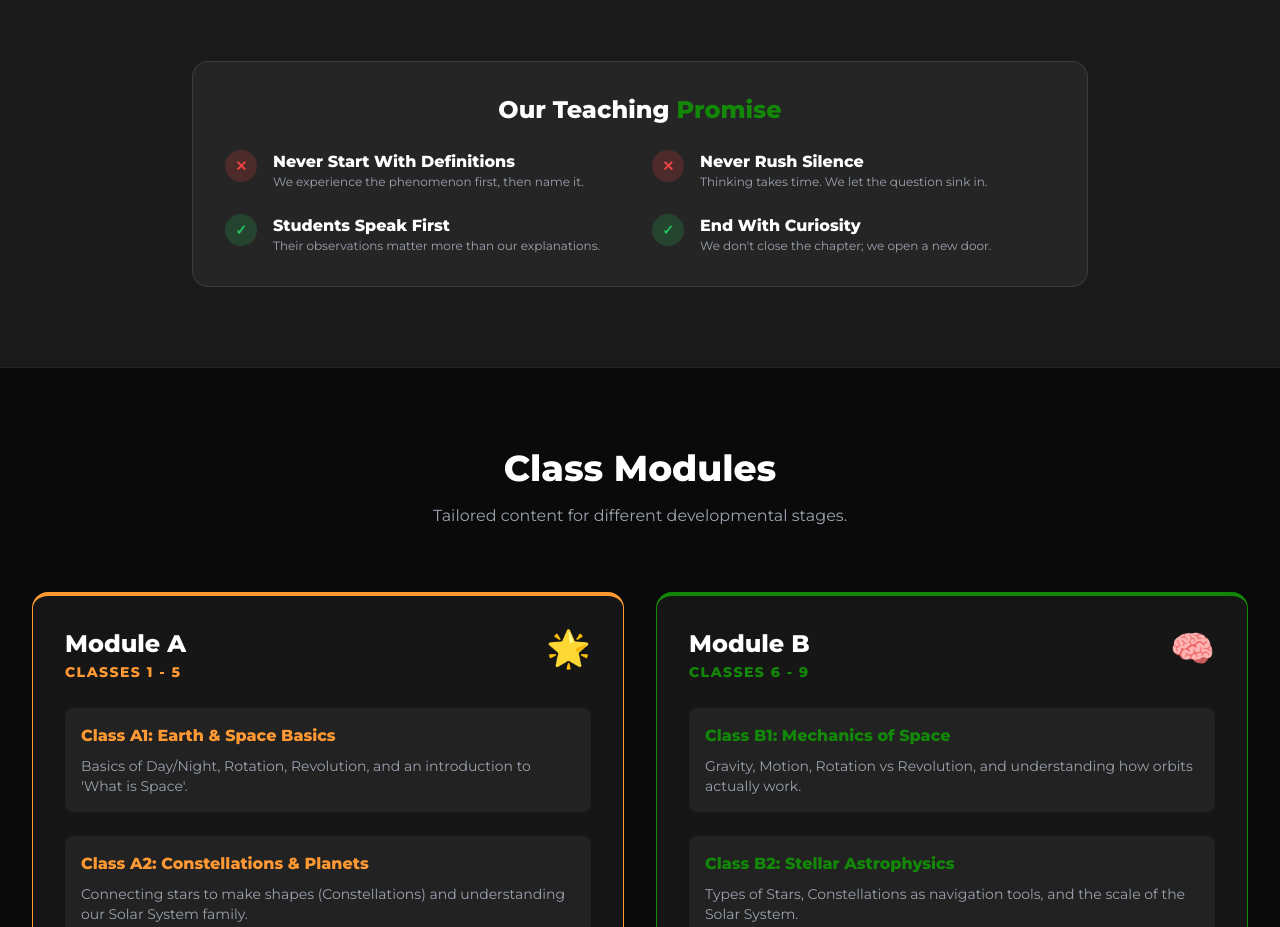
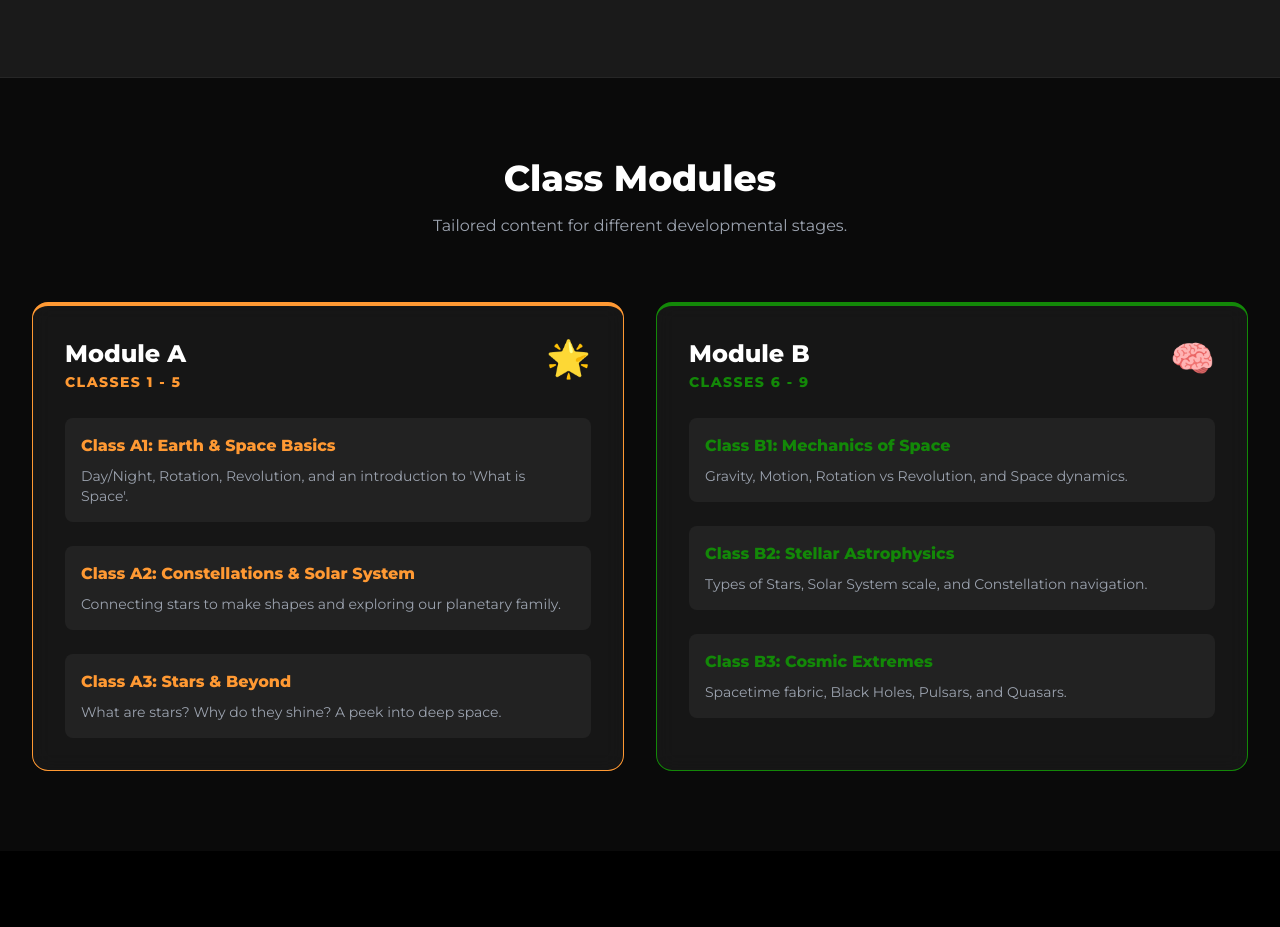
Before and after one commit to aboylostinthecosmos/projectpratyaksh, a plain HTML site: page index.html in a window 1280 px wide. Shown: the part 1794-2721 px from the top of the page. Drawn offline with nearby package versions, Linux system fonts and the light colour scheme; a web font is replaced by a local one.

Commit message:
Update logo source and refine class descriptions
Updated logo image source and modified class descriptions for clarity. Removed teaching rules section.

```diff
--- a/index.html
+++ b/index.html
@@ -63,7 +63,8 @@
                 <!-- Logo -->
                 <div class="flex items-center gap-3">
                     <div class="w-8 h-8 rounded-full bg-gradient-to-br from-pratyakshOrange to-pratyakshGreen flex items-center justify-center font-bold text-xs overflow-hidden">
-                        <img src="logo.jpg" alt="PP" class="w-full h-full object-cover opacity-90" onerror="this.style.display='none';this.parentElement.innerHTML='PP'">
+                        <!-- UPDATED: Now looks for logo.png -->
+                        <img src="logo.png" alt="PP" class="w-full h-full object-cover opacity-90" onerror="this.style.display='none';this.parentElement.innerHTML='PP'">
                     </div>
                     <span class="font-bold text-xl tracking-wider">PROJECT <span class="text-pratyakshOrange">PRATYAKSH</span></span>
                 </div>
@@ -190,7 +191,7 @@
             </p>
 
             <!-- The 5 Steps -->
-            <div class="grid md:grid-cols-5 gap-10 md:gap-6 max-w-6xl mx-auto mb-16">
+            <div class="grid md:grid-cols-5 gap-10 md:gap-6 max-w-6xl mx-auto">
                 <div class="flow-step glass-card p-6 rounded-xl">
                     <div class="text-3xl mb-3">🎣</div>
                     <h3 class="font-bold text-pratyakshOrange">1. The Spark</h3>
@@ -217,45 +218,10 @@
                     <p class="text-xs text-gray-400 mt-2">We end with an open question to keep them thinking at home.</p>
                 </div>
             </div>
-
-            <!-- Teaching Rules (Added from your PDF) -->
-            <div class="glass-card max-w-4xl mx-auto p-8 rounded-2xl border border-white/10">
-                <h3 class="text-2xl font-bold mb-6">Our Teaching <span class="text-pratyakshGreen">Promise</span></h3>
-                <div class="grid md:grid-cols-2 gap-6 text-left">
-                    <div class="flex items-start gap-4">
-                        <div class="w-8 h-8 rounded-full bg-red-500/20 text-red-500 flex items-center justify-center font-bold text-sm shrink-0">✕</div>
-                        <div>
-                            <p class="font-bold text-white">Never Start With Definitions</p>
-                            <p class="text-xs text-gray-400">We experience the phenomenon first, then name it.</p>
-                        </div>
-                    </div>
-                    <div class="flex items-start gap-4">
-                        <div class="w-8 h-8 rounded-full bg-red-500/20 text-red-500 flex items-center justify-center font-bold text-sm shrink-0">✕</div>
-                        <div>
-                            <p class="font-bold text-white">Never Rush Silence</p>
-                            <p class="text-xs text-gray-400">Thinking takes time. We let the question sink in.</p>
-                        </div>
-                    </div>
-                    <div class="flex items-start gap-4">
-                        <div class="w-8 h-8 rounded-full bg-green-500/20 text-green-500 flex items-center justify-center font-bold text-sm shrink-0">✓</div>
-                        <div>
-                            <p class="font-bold text-white">Students Speak First</p>
-                            <p class="text-xs text-gray-400">Their observations matter more than our explanations.</p>
-                        </div>
-                    </div>
-                    <div class="flex items-start gap-4">
-                        <div class="w-8 h-8 rounded-full bg-green-500/20 text-green-500 flex items-center justify-center font-bold text-sm shrink-0">✓</div>
-                        <div>
-                            <p class="font-bold text-white">End With Curiosity</p>
-                            <p class="text-xs text-gray-400">We don't close the chapter; we open a new door.</p>
-                        </div>
-                    </div>
-                </div>
-            </div>
         </div>
     </section>
 
-    <!-- Syllabus Section -->
+    <!-- Syllabus Section (Matches Your Document) -->
     <section id="programs" class="py-20 bg-spaceBlack relative">
         <div class="max-w-7xl mx-auto px-4 sm:px-6 lg:px-8">
             <div class="text-center mb-16">
@@ -278,15 +244,15 @@
                     <div class="space-y-6">
                         <div class="bg-white/5 p-4 rounded-lg">
                             <h4 class="font-bold text-pratyakshOrange">Class A1: Earth & Space Basics</h4>
-                            <p class="text-sm text-gray-400 mt-2">Basics of Day/Night, Rotation, Revolution, and an introduction to 'What is Space'.</p>
+                            <p class="text-sm text-gray-400 mt-2">Day/Night, Rotation, Revolution, and an introduction to 'What is Space'.</p>
                         </div>
                         <div class="bg-white/5 p-4 rounded-lg">
-                            <h4 class="font-bold text-pratyakshOrange">Class A2: Constellations & Planets</h4>
-                            <p class="text-sm text-gray-400 mt-2">Connecting stars to make shapes (Constellations) and understanding our Solar System family.</p>
+                            <h4 class="font-bold text-pratyakshOrange">Class A2: Constellations & Solar System</h4>
+                            <p class="text-sm text-gray-400 mt-2">Connecting stars to make shapes and exploring our planetary family.</p>
                         </div>
                         <div class="bg-white/5 p-4 rounded-lg">
                             <h4 class="font-bold text-pratyakshOrange">Class A3: Stars & Beyond</h4>
-                            <p class="text-sm text-gray-400 mt-2">What are stars? Why do they shine? A peek into the deep universe beyond our sun.</p>
+                            <p class="text-sm text-gray-400 mt-2">What are stars? Why do they shine? A peek into deep space.</p>
                         </div>
                     </div>
                 </div>
@@ -304,15 +270,15 @@
                     <div class="space-y-6">
                         <div class="bg-white/5 p-4 rounded-lg">
                             <h4 class="font-bold text-pratyakshGreen">Class B1: Mechanics of Space</h4>
-                            <p class="text-sm text-gray-400 mt-2">Gravity, Motion, Rotation vs Revolution, and understanding how orbits actually work.</p>
+                            <p class="text-sm text-gray-400 mt-2">Gravity, Motion, Rotation vs Revolution, and Space dynamics.</p>
                         </div>
                         <div class="bg-white/5 p-4 rounded-lg">
                             <h4 class="font-bold text-pratyakshGreen">Class B2: Stellar Astrophysics</h4>
-                            <p class="text-sm text-gray-400 mt-2">Types of Stars, Constellations as navigation tools, and the scale of the Solar System.</p>
+                            <p class="text-sm text-gray-400 mt-2">Types of Stars, Solar System scale, and Constellation navigation.</p>
                         </div>
                         <div class="bg-white/5 p-4 rounded-lg">
                             <h4 class="font-bold text-pratyakshGreen">Class B3: Cosmic Extremes</h4>
-                            <p class="text-sm text-gray-400 mt-2">The fabric of Spacetime, Black Holes, Pulsars, and Quasars. Pushing physics to the limit.</p>
+                            <p class="text-sm text-gray-400 mt-2">Spacetime fabric, Black Holes, Pulsars, and Quasars.</p>
                         </div>
                     </div>
                 </div>
@@ -349,7 +315,8 @@
     <!-- Footer -->
     <footer class="border-t border-white/10 py-8 bg-black text-center text-gray-500 text-sm">
         <p class="font-sanskrit text-lg mb-2 text-gray-400">"प्रत्यक्षं किं प्रमाणम्"</p>
-        <p>&copy; 2025 Project Pratyaksh.</p>
+        <p>&copy; 2025 Project Pratyaksh. A Student-Led Initiative.</p>
+        <p class="mt-2 text-xs">Designed with 🧡 & 💚 for Science.</p>
     </footer>
 
 </body>
```
